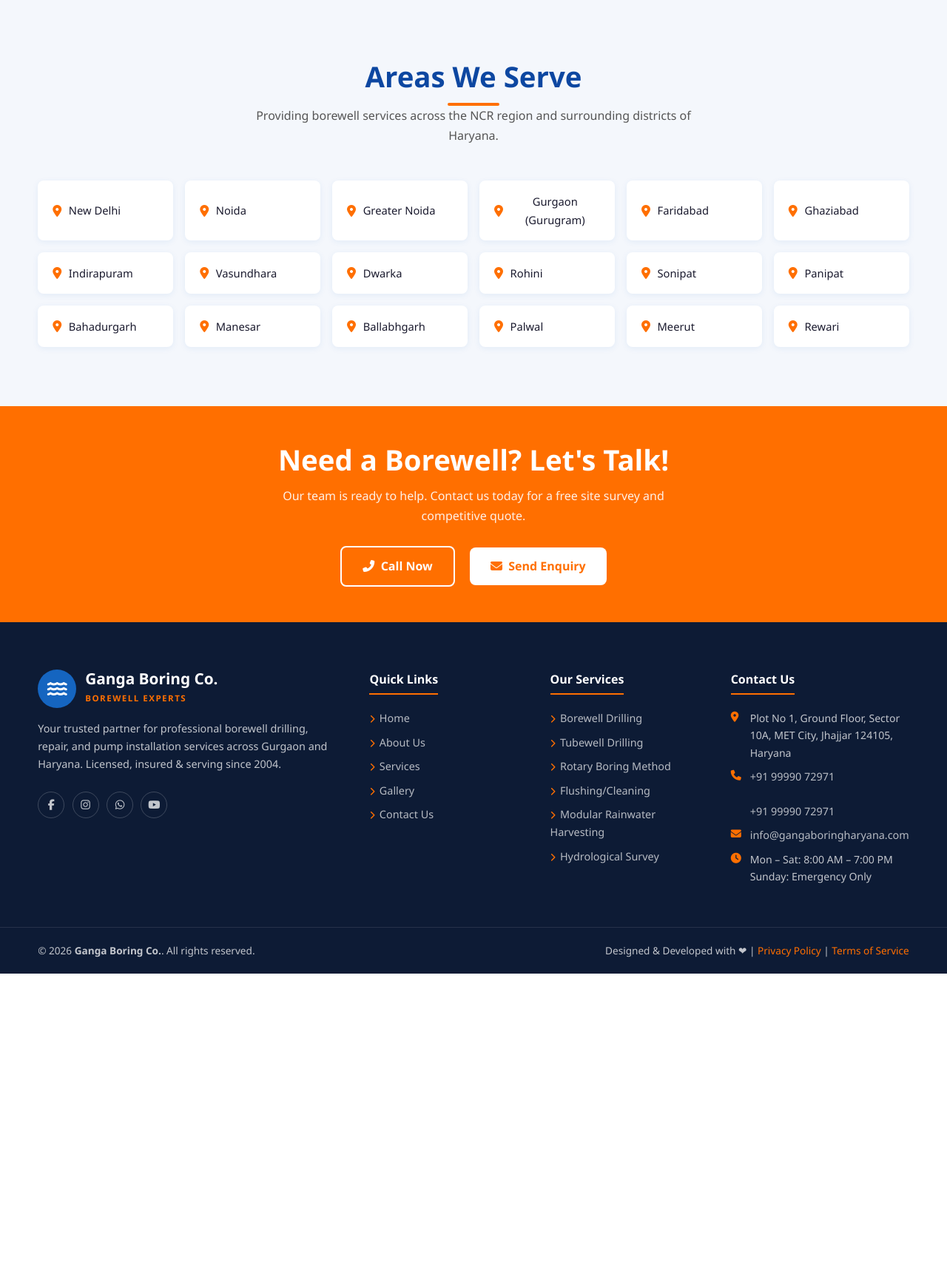
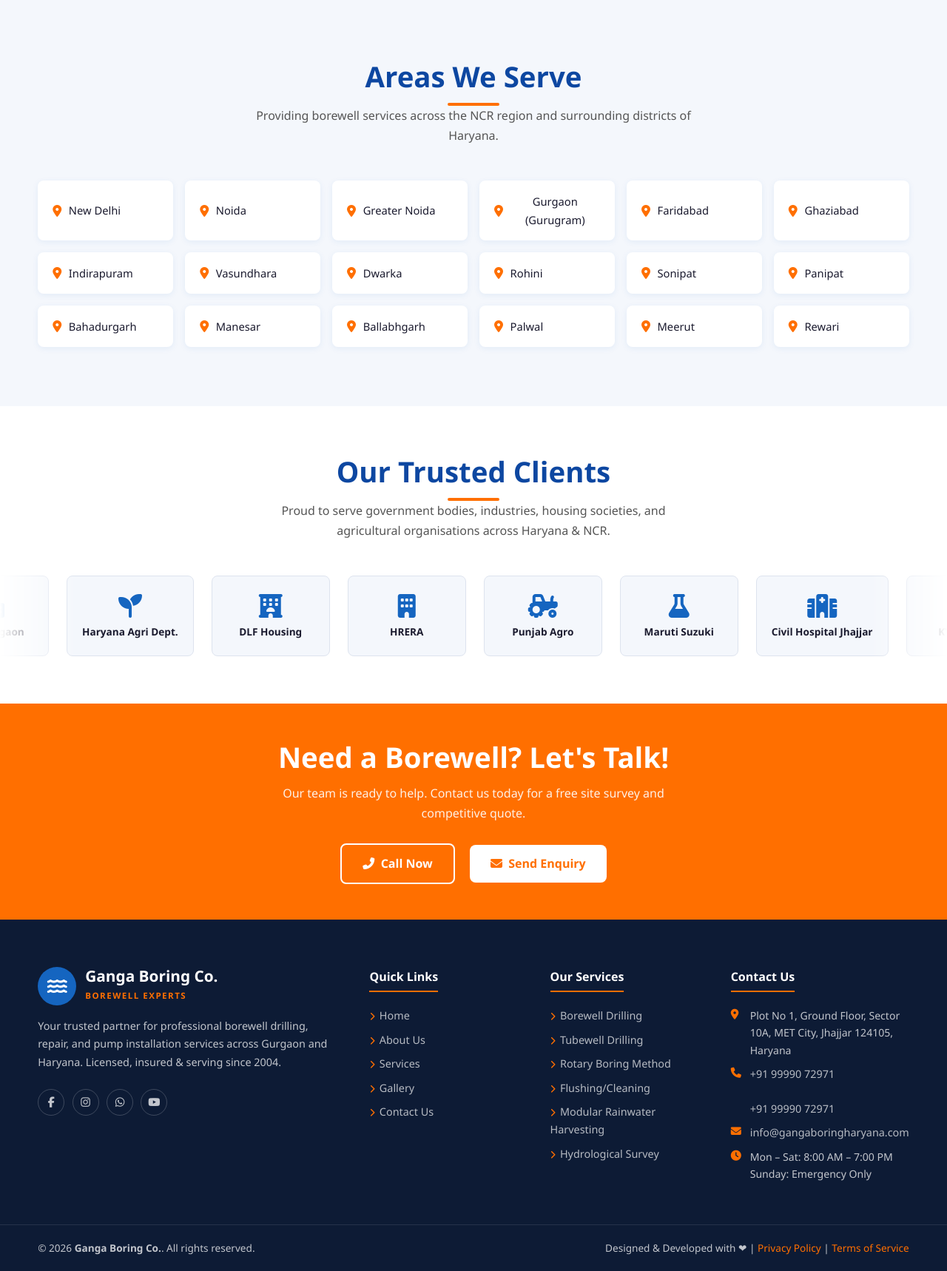
Before and after one commit to narender-web/boringwell, a PHP site: page / in a window 1280 px wide. Shown: the part 4343-6061 px from the top of the page at 74% size. Before the commit the page ends 5659 px from the top, so only its background shows below. Run offline with PHP 8.4, Linux system fonts and the light colour scheme.

Commit message:
add service photos and clients marquee section
Agent-Logs-Url: https://github.com/narender-web/boringwell/sessions/6d9501a0-97d9-46fb-9471-ed3c9e8a12c7

Co-authored-by: narender-web <227838930+narender-web@users.noreply.github.com>

```diff
--- a/css/style.css
+++ b/css/style.css
@@ -1299,3 +1299,78 @@ footer.main-footer {
         grid-template-columns: 1fr !important;
     }
 }
+
+/* ===========================
+   Clients Section
+=========================== */
+.clients-section {
+    padding: 4rem 0;
+    background: var(--white);
+    overflow: hidden;
+}
+
+.clients-marquee-wrapper {
+    overflow: hidden;
+    position: relative;
+    margin-top: 1rem;
+    /* Fade edges */
+    -webkit-mask-image: linear-gradient(to right, transparent 0%, black 8%, black 92%, transparent 100%);
+    mask-image: linear-gradient(to right, transparent 0%, black 8%, black 92%, transparent 100%);
+}
+
+.clients-track {
+    display: flex;
+    gap: 1.5rem;
+    width: max-content;
+    animation: clients-scroll 32s linear infinite;
+}
+
+.clients-track:hover { animation-play-state: paused; }
+
+@keyframes clients-scroll {
+    0%   { transform: translateX(0); }
+    100% { transform: translateX(-50%); }
+}
+
+.client-logo-card {
+    display: flex;
+    flex-direction: column;
+    align-items: center;
+    justify-content: center;
+    gap: .6rem;
+    min-width: 160px;
+    padding: 1.5rem 1.25rem;
+    background: var(--light-bg);
+    border: 1px solid var(--border);
+    border-radius: var(--radius);
+    transition: var(--transition);
+    text-align: center;
+    flex-shrink: 0;
+}
+
+.client-logo-card:hover {
+    border-color: var(--primary);
+    background: var(--white);
+    box-shadow: var(--shadow);
+    transform: translateY(-3px);
+}
+
+.client-logo-card i {
+    font-size: 2rem;
+    color: var(--primary);
+}
+
+.client-logo-card span {
+    font-size: .85rem;
+    font-weight: 600;
+    color: var(--text-dark);
+    line-height: 1.3;
+}
+
+@media (max-width: 768px) {
+    .client-logo-card {
+        min-width: 130px;
+        padding: 1.1rem 1rem;
+    }
+    .client-logo-card i { font-size: 1.6rem; }
+}
--- a/index.php
+++ b/index.php
@@ -240,6 +240,44 @@ include 'includes/header.php';
     </div>
 </section>
 
+<!-- ===== CLIENTS ===== -->
+<section class="clients-section">
+    <div class="container">
+        <div class="section-title">
+            <h2>Our Trusted Clients</h2>
+            <span class="underline"></span>
+            <p>Proud to serve government bodies, industries, housing societies, and agricultural organisations across Haryana &amp; NCR.</p>
+        </div>
+    </div>
+    <div class="clients-marquee-wrapper" aria-label="Our clients">
+        <div class="clients-track">
+            <?php
+            $clients = [
+                ['icon'=>'fas fa-building-columns', 'name'=>'Haryana PWD'],
+                ['icon'=>'fas fa-industry',         'name'=>'IMT Manesar'],
+                ['icon'=>'fas fa-city',             'name'=>'MCG Gurgaon'],
+                ['icon'=>'fas fa-seedling',         'name'=>'Haryana Agri Dept.'],
+                ['icon'=>'fas fa-hotel',            'name'=>'DLF Housing'],
+                ['icon'=>'fas fa-building',         'name'=>'HRERA'],
+                ['icon'=>'fas fa-tractor',          'name'=>'Punjab Agro'],
+                ['icon'=>'fas fa-flask',            'name'=>'Maruti Suzuki'],
+                ['icon'=>'fas fa-hospital',         'name'=>'Civil Hospital Jhajjar'],
+                ['icon'=>'fas fa-school',           'name'=>'KV Schools'],
+                ['icon'=>'fas fa-warehouse',        'name'=>'MET City Industries'],
+                ['icon'=>'fas fa-home',             'name'=>'HSVP Colonies'],
+            ];
+            // Duplicate for seamless loop
+            $loop = array_merge($clients, $clients);
+            foreach ($loop as $c): ?>
+            <div class="client-logo-card">
+                <i class="<?php echo htmlspecialchars($c['icon']); ?>"></i>
+                <span><?php echo htmlspecialchars($c['name']); ?></span>
+            </div>
+            <?php endforeach; ?>
+        </div>
+    </div>
+</section>
+
 <!-- ===== CTA STRIP ===== -->
 <section class="cta-section" style="background:var(--accent);padding:3rem 0;">
     <div class="container text-center">
```
Also changed, not shown: services.php (+4 -4 lines).
